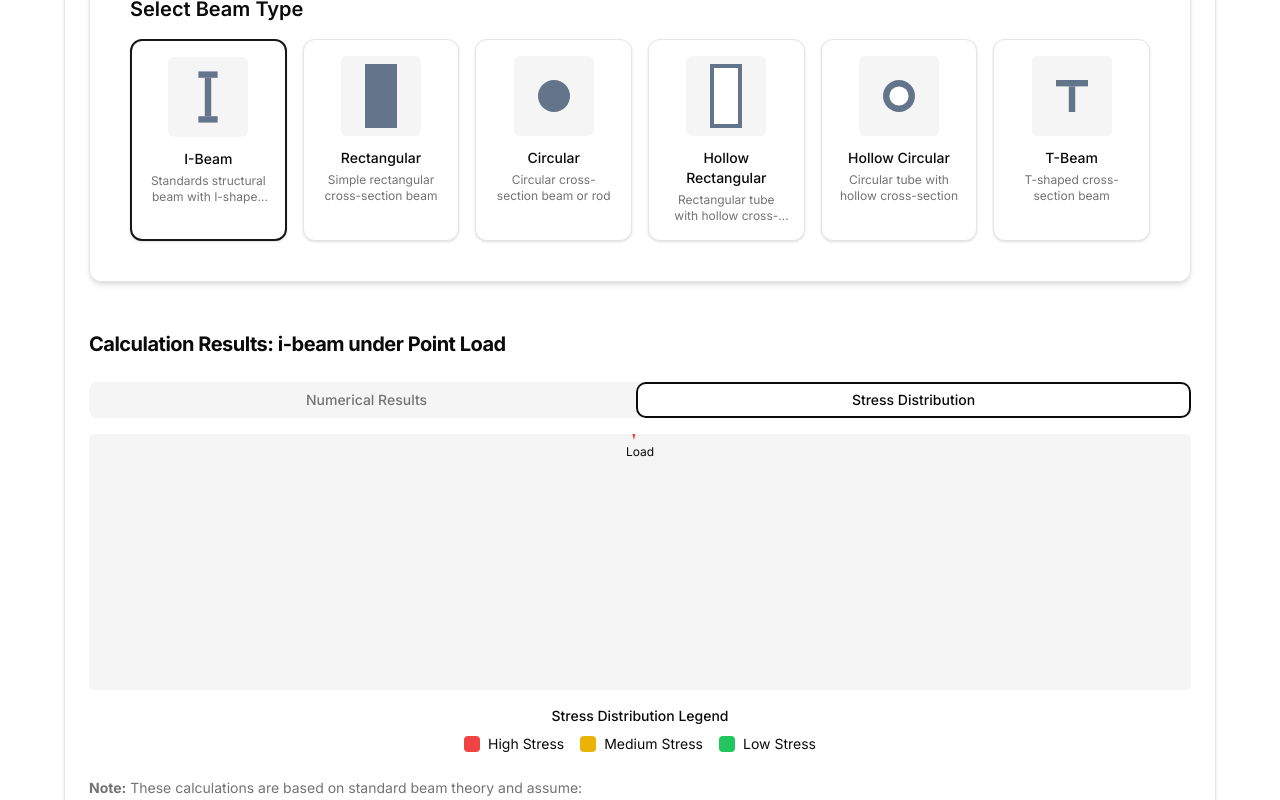
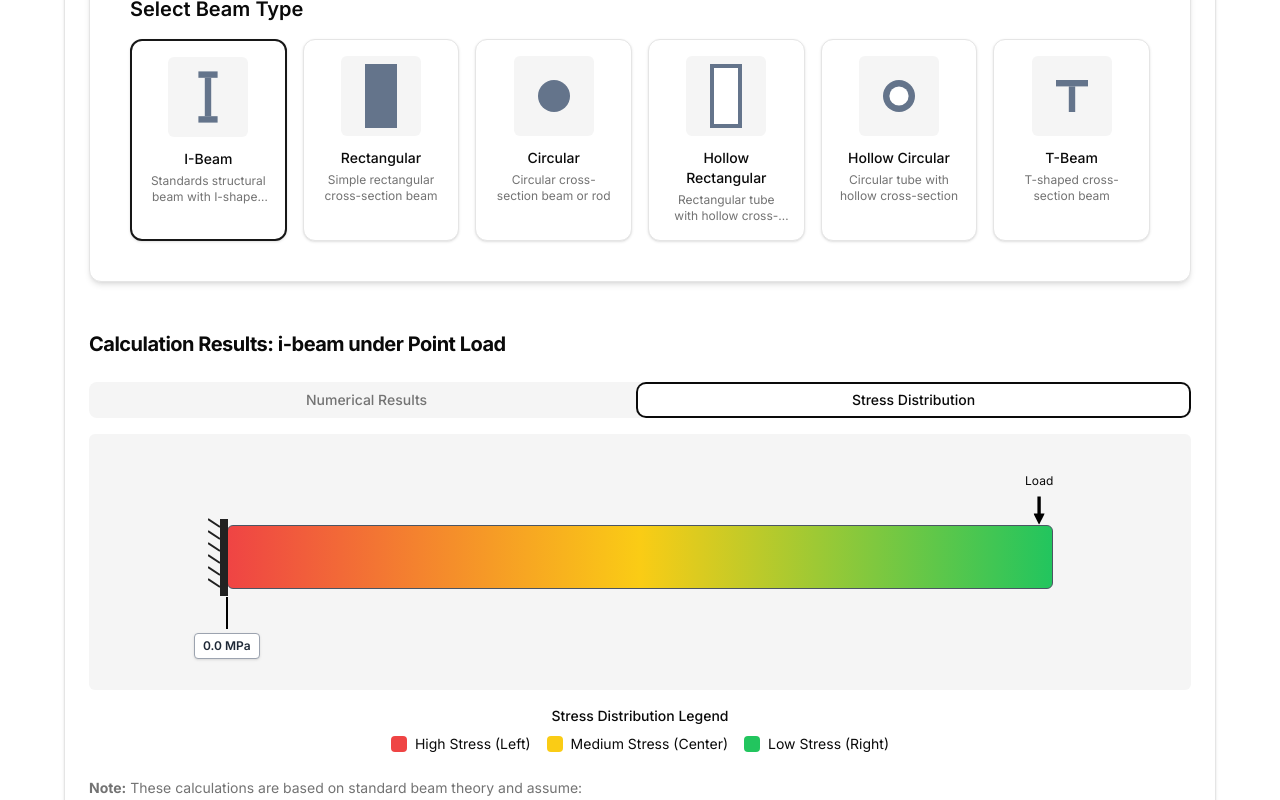
Before and after one commit to Jon-Zimmerman/Beam-Calculator, a Next.js app: page / in a window 1280 px wide. Both pictures are taken after a click on the tab "Stress Distribution". Shown: the part 423-1223 px from the top of the page. Built offline with nearby package versions, Linux system fonts and the light colour scheme.

Commit message:
Added visualization bar

```diff
--- a/src/components/BeamCalculator.tsx
+++ b/src/components/BeamCalculator.tsx
@@ -76,10 +76,10 @@ const BeamCalculator = () => {
   );
   const [calculationResult, setCalculationResult] =
     useState<CalculationResult>({
-      maxStress:0,
-      momentOfInertia:0,
-      sectionModulus:0,
-      maxDeflection:0
+      maxStress: 0,
+      momentOfInertia: 0,
+      sectionModulus: 0,
+      maxDeflection: 0
     });
   const [activeTab, setActiveTab] = useState("beam-selection");
   const resultsRef = useRef<HTMLDivElement>(null);
@@ -162,15 +162,16 @@ const BeamCalculator = () => {
       maxMoment = loadingParameters.magnitude;
     }
 
-  const maxStress = sectionModulus > 0 ? (maxMoment / sectionModulus) * 1000000 : 0;
+    const maxStress = sectionModulus > 0 ? (maxMoment * 1000 / sectionModulus) : 0;
+
     //maxmoment is in Nm, momemnt of interia is in mm^4. put everything in mm or MPa
     setCalculationResult({
       maxStress,
       momentOfInertia,
       sectionModulus,
       maxDeflection: // d = PL^3/3EI for fixed end point load at end
-      (maxMoment *1000 * Math.pow(beamParameters.length as number *1000 as number, 2)) /
-      (3 * momentOfInertia  * materialParameters.elasticModulus*1000), // E is in GPa
+        (maxMoment * 1000 * Math.pow(beamParameters.length as number * 1000 as number, 2)) /
+        (3 * momentOfInertia * materialParameters.elasticModulus * 1000), // E is in GPa
     });
   }, [
     selectedBeamType,
@@ -218,7 +219,7 @@ const BeamCalculator = () => {
                 onBeamParametersChange={handleParameterChange}
                 onLoadingParametersChange={handleLoadingChange}
                 onMaterialParametersChange={handleMaterialChange}
-                onCalculate={() => {}}
+                onCalculate={() => { }}
                 resultsRef={resultsRef}
               />
             )}
--- a/src/components/ResultsDisplay.tsx
+++ b/src/components/ResultsDisplay.tsx
@@ -9,6 +9,7 @@ import {
   LoadingParameters,
   CalculationResult,
 } from "./BeamCalculator";
+import Arrow from "./ui/arrow";
 
 interface ResultsDisplayProps {
   result?: CalculationResult;
@@ -42,7 +43,7 @@ const ResultsDisplay = ({
   };
 
   return (
-    <div >
+    <div>
 
       <CardHeader>
         <CardTitle className="text-xl font-bold">
@@ -96,65 +97,86 @@ const ResultsDisplay = ({
             </div>
           </TabsContent>
           <TabsContent value="visual" className="mt-4">
-              <div className="flex flex-col items-center">
-                <div className="w-full h-64 bg-muted rounded-md flex items-center justify-center relative overflow-hidden">
-                  {/* Visual representation of stress distribution */}
-                  <div className="w-3/4 h-32 relative">
-                    {beamType === "I-beam" && (
-                      <>
-                        <div className="absolute top-0 left-0 right-0 h-6 bg-primary/80"></div>
-                        <div className="absolute top-6 left-1/3 right-1/3 h-20 bg-primary/60"></div>
-                        <div className="absolute bottom-0 left-0 right-0 h-6 bg-primary/80"></div>
 
-                        {/* Stress gradient overlay */}
-                        <div className="absolute top-0 left-0 right-0 h-6 bg-gradient-to-r from-red-500/70 via-yellow-500/70 to-red-500/70"></div>
-                        <div className="absolute bottom-0 left-0 right-0 h-6 bg-gradient-to-r from-red-500/70 via-yellow-500/70 to-red-500/70"></div>
-                      </>
-                    )}
+            <div className="flex flex-col items-center align-middle">
+              <div className="w-full h-64 bg-muted rounded-md flex flex-col items-center justify-center relative overflow-hidden align-middle">
+                {/* <div className="w-3/4 flex flex-row items-start relative mt-2"></div> */}
+                <div className="w-3/4 flex right-3/4 flex-row mt-2">
+<div className="flex-1"></div>
 
-                    {beamType === "Rectangular" && (
-                      <>
-                        <div className="absolute top-0 left-0 right-0 bottom-0 bg-primary/70"></div>
-                        <div className="absolute top-0 left-0 right-0 bottom-0 bg-gradient-to-t from-red-500/70 via-transparent to-red-500/70"></div>
-                      </>
-                    )}
 
-                    {beamType === "Circular" && (
-                      <div className="absolute top-0 left-1/4 right-1/4 bottom-0 rounded-full bg-primary/70 overflow-hidden">
-                        <div className="absolute top-0 left-0 right-0 bottom-0 bg-gradient-to-t from-red-500/70 via-transparent to-red-500/70"></div>
-                      </div>
-                    )}
+                  {/* Arrows indicating load - moved to right side */}
+                  {loadType === "Point Load" && (
+
+                    <div className="right-3/4">
+
+                      <div className="text-xs mb-3">Load</div>
+                      <Arrow length={50} headWidth={20} color="black" direction="down" className="mb-2" />
                     </div>
 
-                  {/* Arrows indicating load */}
-                  {loadType === "Point Load" && (
-                    <div className="absolute top-0 left-1/2 transform -translate-x-1/2 -translate-y-1/2">
-                      <div className="h-8 w-4 bg-destructive clip-arrow"></div>
-                      <div className="text-xs mt-1">Load</div>
-                    </div>
                   )}
 
                   {loadType === "Distributed Load" && (
-                    <div className="absolute top-0 left-0 right-0 flex justify-around">
+                    <div
+                      className="absolute right-[12.5%] top-1/2  items-center"
+                      style={{ transform: "translate(50%, -116%)" }}
+                    >
+                      <div className="text-xs mb-1">Load</div>
                       {[...Array(5)].map((_, i) => (
                         <div key={i} className="flex flex-col items-center">
-                          <div className="h-6 w-2 bg-destructive"></div>
-                          <div className="h-2 w-2 bg-destructive rounded-full"></div>
+                          <div className="h-8 w-2 bg-black"></div>
+                          <div className="h-2 w-2 bg-black rounded-full"></div>
                         </div>
                       ))}
                     </div>
                   )}
+                </div>
+                {/* Stress distribution: horizontal rectangle with red-yellow-green gradient */}
+                <div className="w-3/4 h-16 rounded-md border border-gray-600 bg-gradient-to-r from-red-500 via-yellow-400 to-green-500 relative flex items-center" id="stress-bar">
+                  {/* Fixed wall support SVG (cross-hatching) */}
+                  <div style={{ width: 20, height: "100%", position: "absolute", left: "-20px", top: -20 }}>
+                    <svg width={20} height="100%" viewBox="0 0 20 64" style={{ display: "block", height: "90px" }}>
+                      {/* Wall (thick vertical line) */}
+                      <rect x="12" y="0" width="20" height="90" fill="#222" />
+                      {/* Cross-hatching lines (flipped to face left) */}
+                      <line x1="12" y1="8" x2="0" y2="0" stroke="#222" strokeWidth="2"/>
+                      <line x1="12" y1="20" x2="0" y2="12" stroke="#222" strokeWidth="2"/>
+                      <line x1="12" y1="32" x2="0" y2="24" stroke="#222" strokeWidth="2"/>
+                      <line x1="12" y1="44" x2="0" y2="36" stroke="#222" strokeWidth="2"/>
+                      <line x1="12" y1="56" x2="0" y2="48" stroke="#222" strokeWidth="2"/>
+                      <line x1="12" y1="68" x2="0" y2="60" stroke="#222" strokeWidth="2"/>
+                    </svg>
+                  </div>
+                  {/* The actual stress bar fills the rest */}
+                  <div className="flex-1 h-full"></div>
+                </div>
+                {/* Line and label below the rectangle, aligned to left edge */}
+                <div className="w-3/4 flex flex-row items-start relative mt-2">
+                  <div className="flex flex-col items-center" style={{ width: 0 }}>
+                    {/* Vertical line */}
+                    <div className="w-0 h-8 border-l-2 border-black"></div>
+                    {/* Label box */}
+                    <div className="mt-1 px-2 py-1 bg-white border border-gray-400 rounded shadow text-xs font-semibold text-gray-800 whitespace-nowrap">
+                      {formatLargeNumber(result.maxStress, 1)} MPa
+                    </div>
+                  </div>
+                  {/* The rest of the bar is empty to fill space */}
+                  <div className="flex-1"></div>
+
+
+                </div>
+
               </div>
 
               <div className="mt-4 text-sm text-center">
                 <p className="font-medium">Stress Distribution Legend</p>
                 <div className="flex justify-center items-center mt-2">
                   <div className="w-4 h-4 bg-red-500 rounded-sm"></div>
-                    <span className="ml-2 mr-4">High Stress</span>
-                    <div className="w-4 h-4 bg-yellow-500 rounded-sm"></div>
-                    <span className="ml-2 mr-4">Medium Stress</span>
+                  <span className="ml-2 mr-4">High Stress (Left)</span>
+                  <div className="w-4 h-4 bg-yellow-400 rounded-sm"></div>
+                  <span className="ml-2 mr-4">Medium Stress (Center)</span>
                   <div className="w-4 h-4 bg-green-500 rounded-sm"></div>
-                    <span className="ml-2">Low Stress</span>
+                  <span className="ml-2">Low Stress (Right)</span>
                 </div>
               </div>
             </div>
@@ -174,11 +196,11 @@ const ResultsDisplay = ({
         </div>
       </CardContent>
 
-      <style jsx>{`
+      {/* <style jsx>{`
         .clip-arrow {
           clip-path: polygon(50% 100%, 0 0, 100% 0);
         }
-      `}</style>
+      `}</style> */}
     </div>
   );
 };
--- /dev/null
+++ b/src/components/ui/arrow.tsx
@@ -0,0 +1,68 @@
+import React from "react";
+
+interface ArrowProps {
+  length?: number; // length of the entire arrow (stem + head)
+  thickness?: number; // stroke width of the stem
+  headWidth?: number; // width of the arrowhead base
+  headLength?: number; // length of the arrowhead
+  color?: string;
+  direction?: "right" | "left" | "up" | "down";
+  className?: string; // additional class for layout control
+}
+
+const Arrow: React.FC<ArrowProps> = ({
+  length = 100,
+  thickness = 6,
+  headWidth = 12,
+  headLength = 20,
+  color = "black",
+  direction = "right",
+  className = "",
+}) => {
+  const shaftLength = length - headLength;
+
+  const isVertical = direction === "up" || direction === "down";
+  const svgWidth = isVertical ? Math.max(headWidth, thickness) : length;
+  const svgHeight = isVertical ? length : Math.max(headWidth, thickness);
+
+  const rotationMap: Record<NonNullable<ArrowProps["direction"]>, string> = {
+    right: "rotate(0deg)",
+    left: "rotate(180deg)",
+    up: "rotate(-90deg)",
+    down: "rotate(90deg)",
+  };
+
+  return (
+    <svg
+      className={className}
+      //width={svgWidth}
+      //height={svgHeight}
+      viewBox={`0 0 ${length} ${Math.max(headWidth, thickness)}`}
+      style={{ transform: rotationMap[direction], display: "inline-block", transformOrigin: "center" }}
+      xmlns="http://www.w3.org/2000/svg"
+    >
+      {/* Stem */}
+      <line
+        x1="0"
+        y1={Math.max(headWidth, thickness) / 2}
+        x2={shaftLength}
+        y2={Math.max(headWidth, thickness) / 2}
+        stroke={color}
+        strokeWidth={thickness}
+        strokeLinecap="round"
+      />
+
+      {/* Arrowhead */}
+      <polygon
+        points={`
+          ${shaftLength},${(Math.max(headWidth, thickness) - headWidth) / 2}
+          ${length},${Math.max(headWidth, thickness) / 2}
+          ${shaftLength},${(Math.max(headWidth, thickness) + headWidth) / 2}
+        `}
+        fill={color}
+      />
+    </svg>
+  );
+};
+
+export default Arrow;
```
Also changed, not shown: src/components/ParameterInputForm.tsx (+20 -0 lines). Lines whose indentation alone changed are shown as unchanged.
